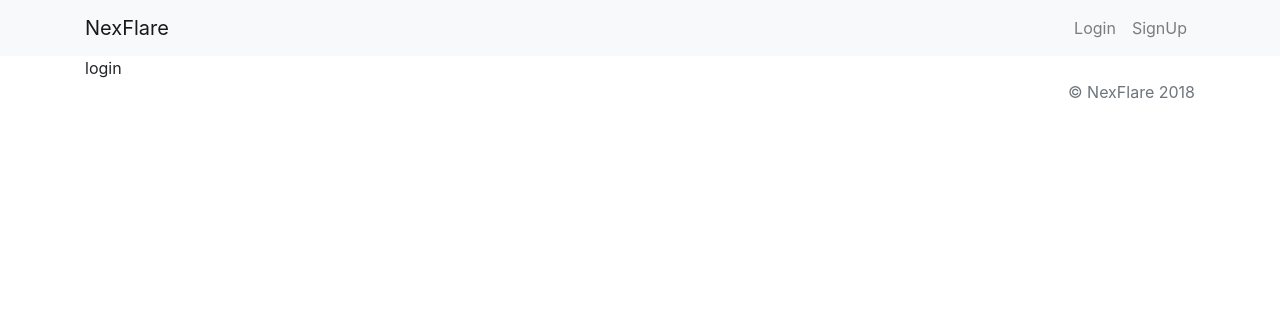
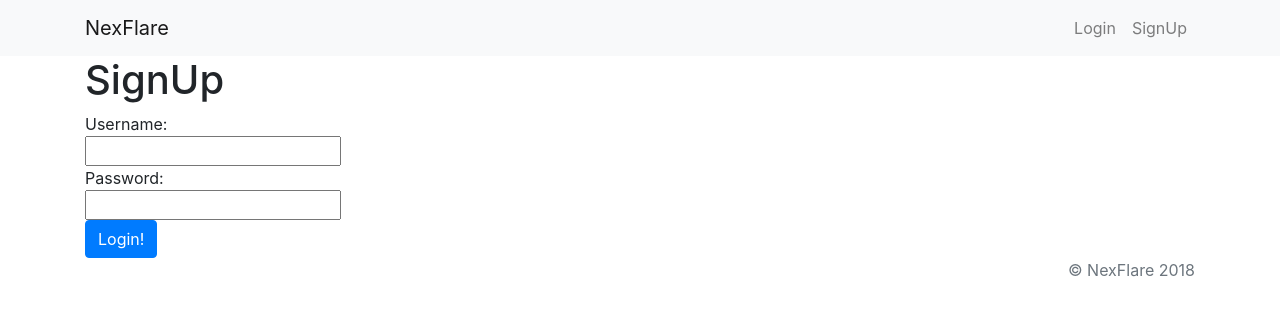
Before and after one commit to NexFlare/Auth-Django, a Django app: template accounts/templates/accounts/login.html in a window 1280 px wide. Shown: the top 316 px of the page. Run offline with Django 3.2, Linux system fonts and the light colour scheme; the template is opened without the code that fills it, so the values that code supplies are empty; some libraries are stand-ins or nearby versions.

Commit message:
Logout and login added

```diff
--- a/accounts/templates/accounts/login.html
+++ b/accounts/templates/accounts/login.html
@@ -1,4 +1,19 @@
 {%extends 'base.html' %}
 {%block content%}
-login
+{% if error %}
+  {{error}}
+  <br>
+{% endif%}
+
+<h1>SignUp</h1>
+<form method="post" action="{% url 'login' %}">
+{% csrf_token %}
+Username:<br>
+ <input type="text" name="username"/>
+<br>
+Password:<br>
+<input type="password" name="password1"/>
+<br>
+<input type="submit" class="btn btn-primary " value="Login!"/>
+</form>
 {%endblock%}
--- a/producthunt/templates/base.html
+++ b/producthunt/templates/base.html
@@ -28,9 +28,16 @@
       </button>
       <div class="collapse navbar-collapse" id="navbarNavAltMarkup">
         <div class="navbar-nav ml-auto">
-          <a class="nav-item nav-link" href="#">Login</a>
+          {% if user.is_authenticated %}
+          <a class="nav-item nav-link" href="javascript:{document.getElementById('logout').submit()}">Logout</a>
+          <form id="logout" method="post" action="{% url 'logout' %}">
+            {% csrf_token %}
+            <input type="hidden"/>
+          </form>
+          {% else %}
+          <a class="nav-item nav-link" href="{% url 'login' %}">Login</a>
           <a class="nav-item nav-link" href="{% url 'signup' %}">SignUp</a>
-
+          {%endif%}
         </div>
       </div>
     </div>
```
Also changed, not shown: accounts/views.py (+14 -3 lines).
